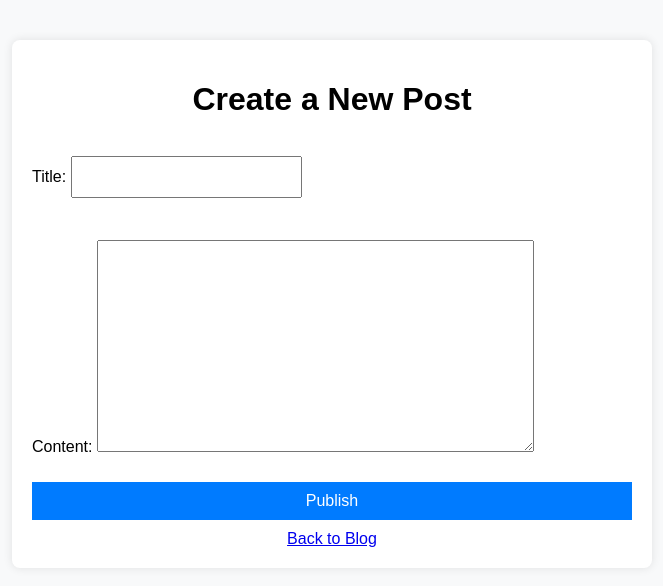
After one commit to safaet/django_blog, a Django app: page /new/ in a window 1280 px wide. The commit adds this page. Shown: the top 586 px of the page, without its empty margins (308-971 px from the left). Run offline with Django 5.2, Linux system fonts and the light colour scheme.

Commit message:
add new post

```diff
--- /dev/null
+++ b/blog/forms.py
@@ -0,0 +1,7 @@
+from django import forms
+from .models import Post
+
+class PostForm(forms.ModelForm):
+    class Meta:
+        model = Post # Use the post model
+        fields = ['title', 'content']
--- /dev/null
+++ b/blog/templates/blog/create_post.html
@@ -0,0 +1,60 @@
+<!DOCTYPE html>
+<html lang="en">
+<head>
+    <meta charset="UTF-8">
+    <meta name="viewport" content="width=device-width, initial-scale=1.0">
+    <title>Create a New Post</title>
+    <style>
+        body {
+            font-family: Arial, sans-serif;
+            margin: 40px;
+            background-color: #f8f9fa;
+        }
+        .container {
+            max-width: 600px;
+            margin: auto;
+            padding: 20px;
+            background: white;
+            border-radius: 8px;
+            box-shadow: 0px 0px 10px rgba(0,0,0,0.1);
+        }
+        h1 {
+            text-align: center;
+        }
+        form {
+            display: flex;
+            flex-direction: column;
+            gap: 10px;
+        }
+        input, textarea, button {
+            padding: 10px;
+            font-size: 16px;
+        }
+        button {
+            background: #007bff;
+            color: white;
+            border: none;
+            cursor: pointer;
+        }
+        button:hover {
+            background: #0056b3;
+        }
+        .back-link {
+            display: block;
+            text-align: center;
+            margin-top: 10px;
+        }
+    </style>
+</head>
+<body>
+    <div class="container">
+        <h1>Create a New Post</h1>
+        <form method="POST">
+            {% csrf_token %}  <!-- Protects against CSRF attacks -->
+            {{ form.as_p }}  <!-- Django will render the form here -->
+            <button type="submit">Publish</button>
+        </form>
+        <a href="{% url 'post_list' %}" class="back-link">Back to Blog</a>
+    </div>
+</body>
+</html>
--- a/blog/urls.py
+++ b/blog/urls.py
@@ -1,6 +1,8 @@
 from django.urls import path
-from .views import post_list  # Import our view function
+from .views import post_list, create_post  # Import our view function
 
 urlpatterns = [
     path('', post_list, name='post_list'),  # Map the root URL to the post_list view
+    path('new/', create_post, name='create_post'),  # Page to create new posts
+
 ]
--- a/blog/views.py
+++ b/blog/views.py
@@ -1,8 +1,21 @@
-from django.shortcuts import render
+from django.shortcuts import render, redirect
 from .models import Post
+from .forms import PostForm
 
 # View function to display all blog posts
 
 def post_list(request):
     posts = Post.objects.all()
     return render(request, 'blog/post_list.html', {'posts': posts})
+
+def create_post(request):
+    if request.method == 'POST':
+        form = PostForm(request.POST)
+        if form.is_valid():
+            form.save()
+            return redirect('post_list')
+
+    else:
+        form = PostForm()
+
+    return render(request, 'blog/create_post.html', {'form': form})
```
Also changed, not shown: blog/templates/blog/post_list.html (+20 -0 lines), db.sqlite3.
